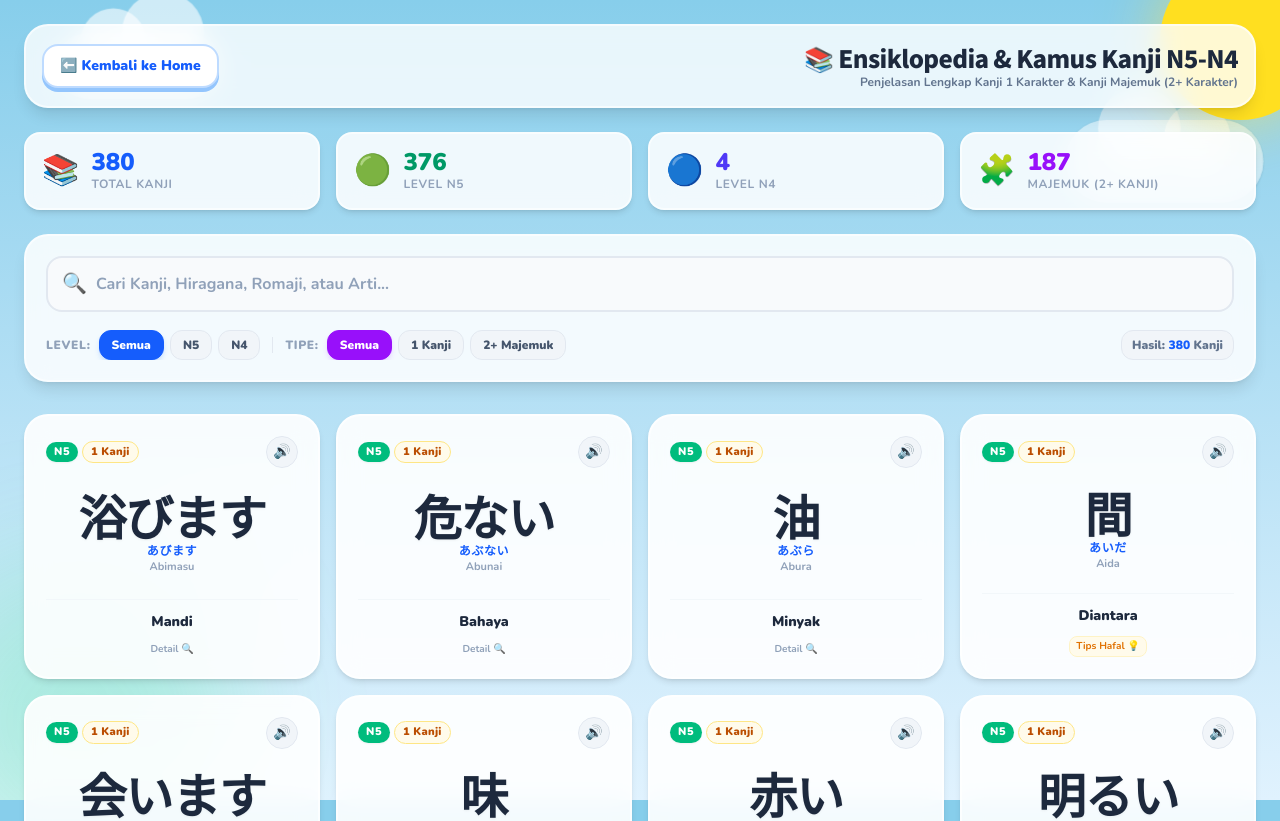
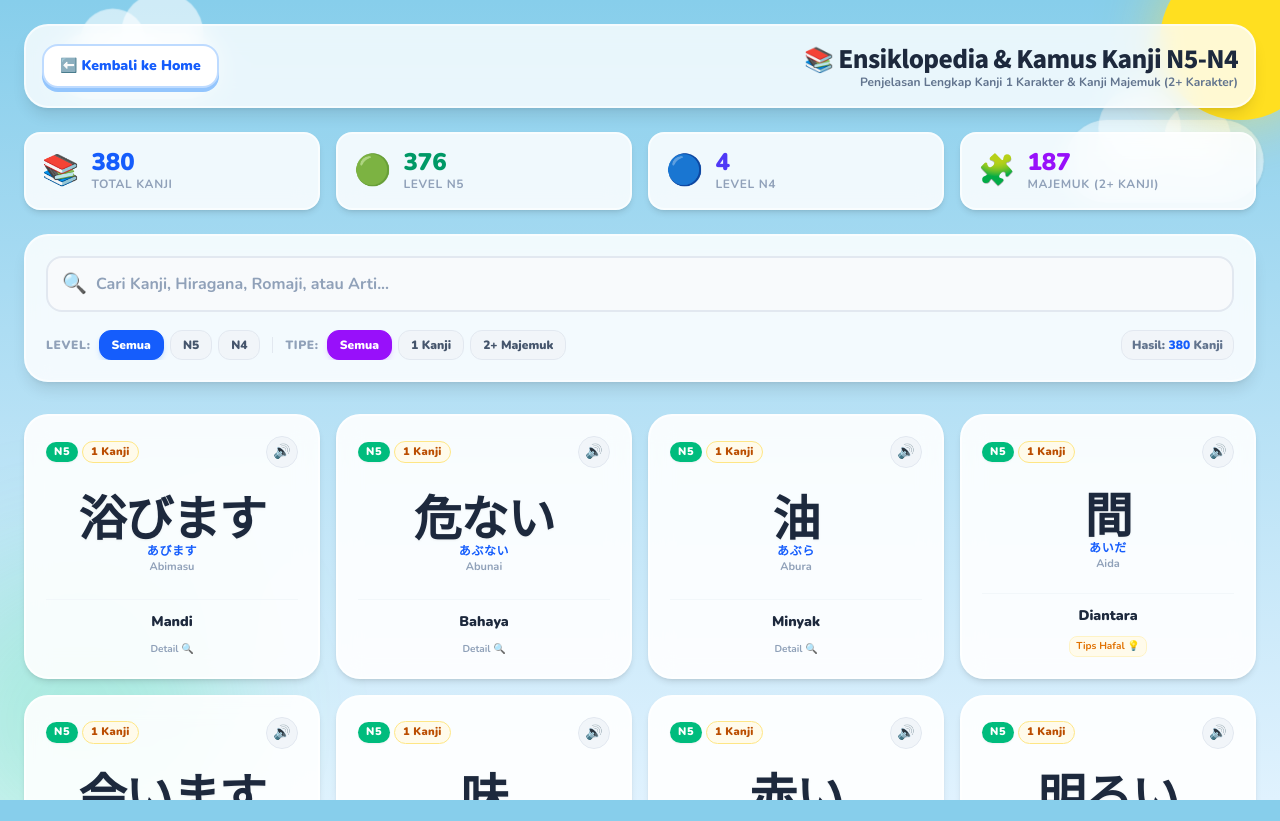
Before and after one commit to miqbaljaffar/kanji-game, a Next.js app: page /kanji in a window 1280 px wide. Shown: the top 821 px of the page. After the commit the page ends 800 px from the top, so only its background shows below. Built offline with nearby package versions, Linux system fonts and the light colour scheme.

Commit message:
fix scroll

```diff
--- a/app/globals.css
+++ b/app/globals.css
@@ -73,8 +73,6 @@ html, body {
   background-color: #87CEEB !important;
   color: #1e293b;
   overflow-x: hidden;
-  /* Mencegah scroll mental di HP */
-  overscroll-behavior-y: none;
   /* Hilangkan highlight tap di HP */
   -webkit-tap-highlight-color: transparent;
 }
--- a/app/kanji/page.tsx
+++ b/app/kanji/page.tsx
@@ -1,6 +1,6 @@
 "use client";
 
-import { useState, useMemo, useEffect } from "react";
+import { useState, useMemo, useEffect, useRef } from "react";
 import Link from "next/link";
 import { kanjiDictionaryData } from "@/data/kanjiDictionary";
 import { KanjiDictionaryEntry } from "@/types";
@@ -15,6 +15,9 @@ export default function KanjiDictionaryPage() {
   const [selectedLevel, setSelectedLevel] = useState<"ALL" | "N5" | "N4">("ALL");
   const [selectedType, setSelectedType] = useState<"ALL" | "SINGLE" | "COMPOUND">("ALL");
   const [activeEntry, setActiveEntry] = useState<KanjiDictionaryEntry | null>(null);
+
+  // Scroll Container Ref
+  const containerRef = useRef<HTMLDivElement>(null);
 
   // Pagination states
   const [currentPage, setCurrentPage] = useState(1);
@@ -81,13 +84,13 @@ export default function KanjiDictionaryPage() {
 
   const handlePageChange = (newPage: number) => {
     setCurrentPage(newPage);
-    if (typeof window !== "undefined") {
-      window.scrollTo({ top: 120, behavior: "smooth" });
+    if (containerRef.current) {
+      containerRef.current.scrollTo({ top: 0, behavior: "smooth" });
     }
   };
 
   return (
-    <div className="relative min-h-dvh w-full overflow-y-auto overflow-x-hidden bg-[#87CEEB] text-slate-800 font-body pb-16">
+    <div ref={containerRef} className="relative h-dvh w-full overflow-y-auto overflow-x-hidden bg-[#87CEEB] text-slate-800 font-body pb-16">
       {/* Background awan ceria */}
       <GameBackground />
 
```
